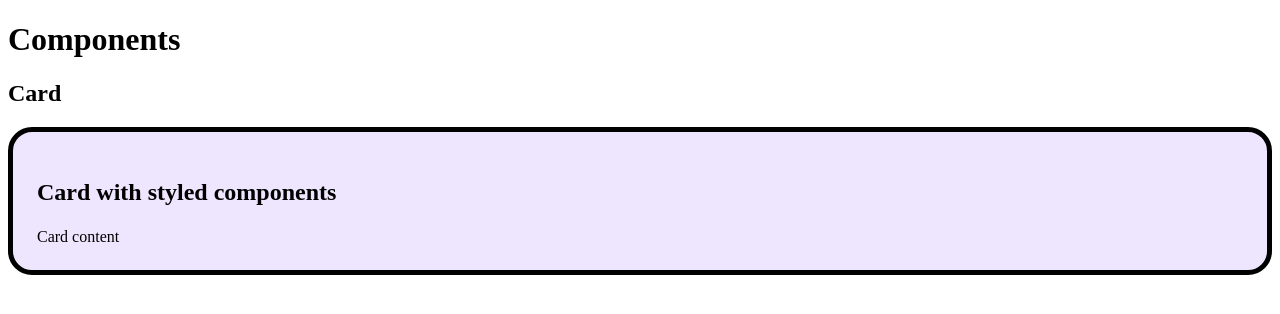
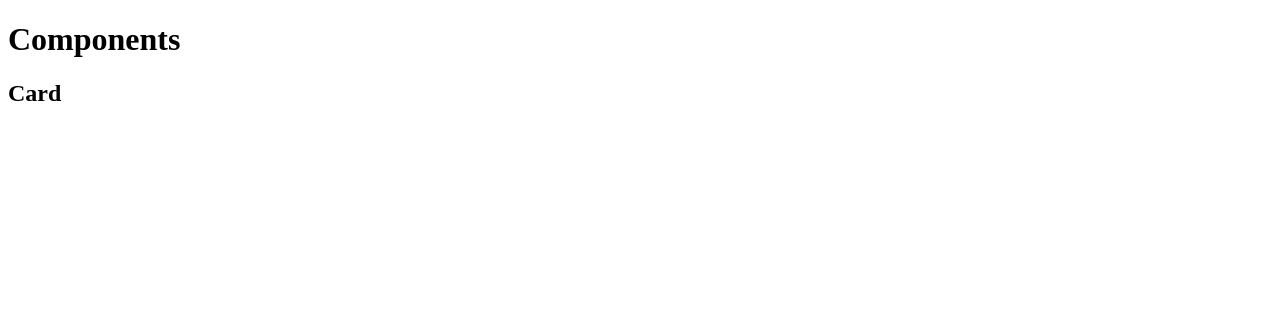
Before and after one commit to victorjeman/acto-kedavra-internal-course, a React (Vite) app: page /style-guide in a window 1280 px wide. Shown: the top 314 px of the page. Built offline with nearby package versions, Linux system fonts and the light colour scheme; a small style sheet from the web is missing.

Commit message:
Lesson start for styling in react

```diff
--- a/src/common/components/card-with-styled-components/card-with-styled-components.tsx
+++ b/src/common/components/card-with-styled-components/card-with-styled-components.tsx
@@ -1,4 +1,4 @@
-import styled, { css } from 'styled-components'
+import styled from 'styled-components'
 
 type CardType = 'primary' | 'secondary' | 'help'
 type CardSize = 'small' | 'medium' | 'large'
@@ -6,41 +6,17 @@ type CardSize = 'small' | 'medium' | 'large'
 interface Props {
   type: CardType
   size: CardSize
+  title: string
   className?: string
-  title: string
   children: React.ReactNode
 }
 
 export const CardWithStyledComponents = ({ type = 'primary', size = 'medium', title, className, children }: Props) => {
   return (
-    <StyledCard className={className} type={type} size={size}>
-      <StyledTitle size={size}>{title}</StyledTitle>
+    <div className={className}>
+      <h3>{title}</h3>
 
       <div>{children}</div>
-    </StyledCard>
+    </div>
   )
 }
-
-const StyledCard = styled.div<{
-  type: CardType
-  size: CardSize
-}>`
-  border: 5px solid #000;
-
-  ${({ type, size }) =>
-    css`
-      padding: var(--padding-${size});
-      border-radius: var(--border-${size});
-      background-color: var(--color-${type});
-    `};
-`
-
-const StyledTitle = styled.h3<{
-  size: CardSize
-}>`
-  ${({ size }) =>
-    css`
-      font-size: var(--font-size-${size});
-      line-height: var(--line-height-${size});
-    `};
-`
--- a/src/pages/style-guide.page.tsx
+++ b/src/pages/style-guide.page.tsx
@@ -27,9 +27,9 @@ export const StyleGuidePage = () => {
           Card content
         </CardWithCssModules> */}
 
-        <CardWithStyledComponents title='Card with styled components' size='medium' type='help' className='u-mb-3'>
+        {/* <CardWithStyledComponents title='Card with styled components' size='medium' type='help' className='u-mb-3'>
           Card content
-        </CardWithStyledComponents>
+        </CardWithStyledComponents> */}
 
         {/* <button onClick={changeCardTitle}>Change the title for the styled components card</button> */}
       </section>
```
Also changed, not shown: src/common/components/card-with-css-modules/card-with-css-modules.tsx (+8 -7 lines), src/common/components/card-with-scss/card-with-scss.tsx (+8 -5 lines).
